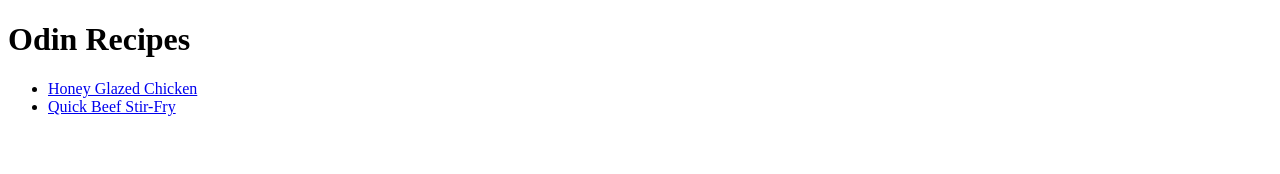
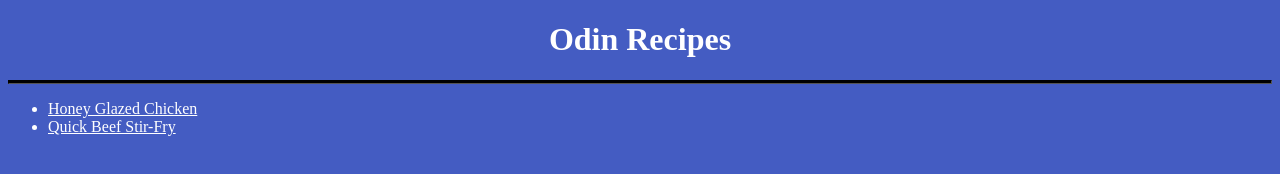
Before and after one commit to bahoff/odin-recipes, a plain HTML site: page index.html in a window 1280 px wide. Drawn offline with Linux system fonts and the light colour scheme.

Commit message:
style pages

```diff
--- a/index.html
+++ b/index.html
@@ -3,14 +3,20 @@
 
 <head>
   <meta charset="utf-8" />
+  <link rel="stylesheet" href="styles.css">
   <title>Odin Recipes</title>
 </head>
 
 <body>
   <h1>Odin Recipes</h1>
-  <ul>
-    <li><a href="recipes/hgc.html">Honey Glazed Chicken</a></li>
-    <li><a href="recipes/qbsf.html">Quick Beef Stir-Fry</a></li>
+  <hr>
+
+  <article>
+    <ul class="menu">
+      <li><a href="recipes/hgc.html" class="hgc">Honey Glazed Chicken</a></li>
+      <li><a href="recipes/qbsf.html" class="qbsf">Quick Beef Stir-Fry</a></li>
+    </ul>
+  </article>
 </body>
 
 </html>
--- /dev/null
+++ b/recipes/styles.css
@@ -0,0 +1,23 @@
+body {
+    background-color: #445cc2;
+    color: white;
+    font-family: "Times New Roman", serif;
+  }
+
+  h1 {
+    text-align: center;
+  }
+
+.hgcj {
+    display: block;
+    margin-left: auto;
+    margin-right: auto;
+    align-content: center;
+  }
+
+.qbsfj {
+    display: block;
+    margin-left: auto;
+    margin-right: auto;
+    align-content: center;
+  }
--- /dev/null
+++ b/styles.css
@@ -0,0 +1,19 @@
+body {
+  background-color: #445cc2;
+  color: white;
+  font-family: "Times New Roman", serif;
+}
+
+hr {
+  height: 2px;
+  background-color: black;
+  border-color: black;
+}
+
+h1 {
+  text-align: center;
+}
+
+a {
+  color: white;
+}
```
Also changed, not shown: recipes/hgc.html (+2 -1 lines), recipes/qbsf.html (+2 -1 lines).
